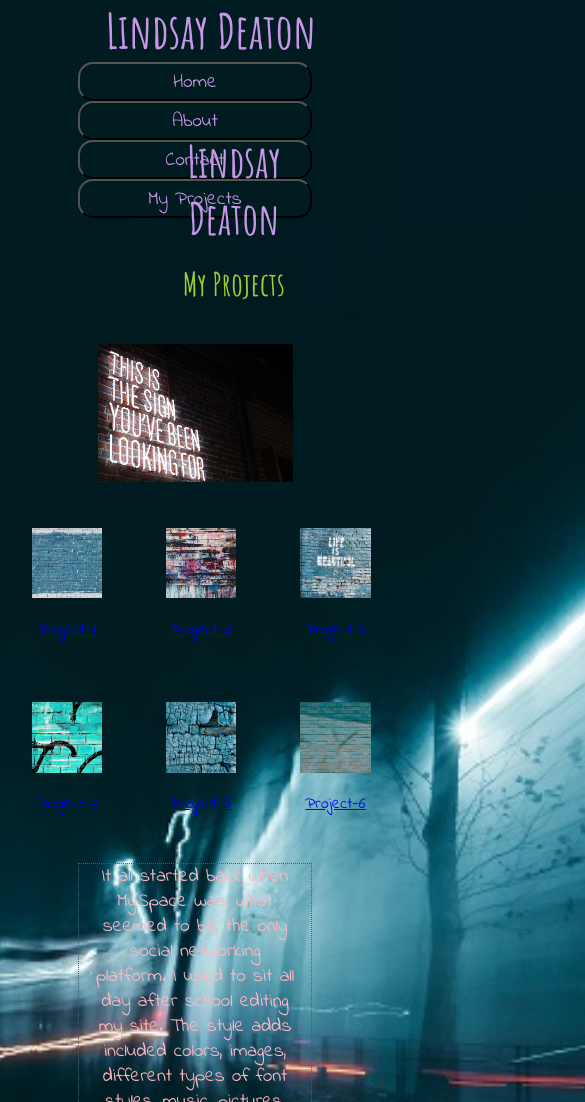
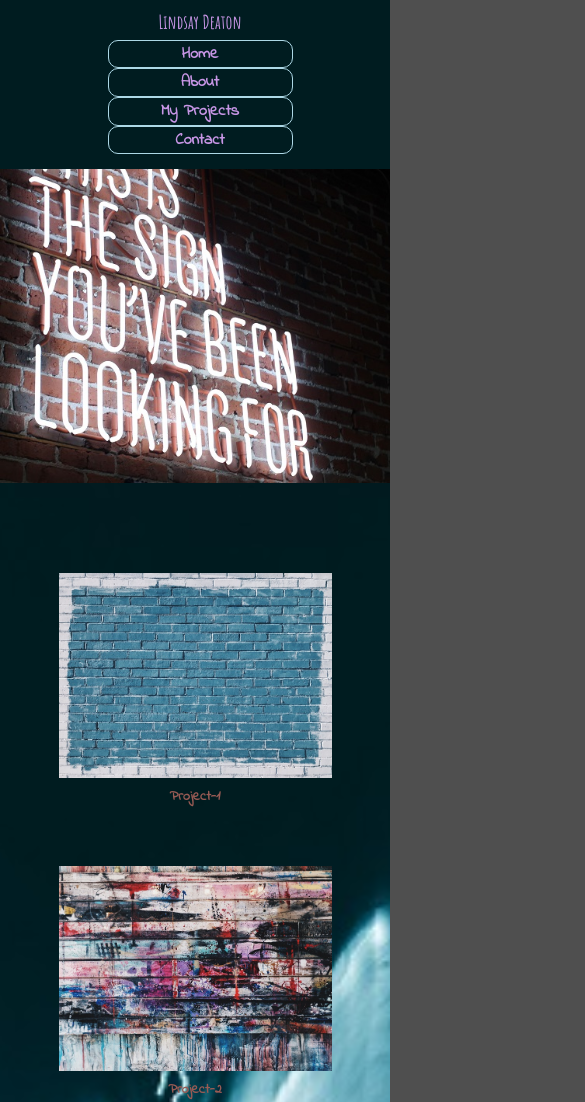
Before and after one commit to lindsay-deaton/learning_portfolio, a plain HTML site: page index.html in a window 390 px wide. Shown: the top 1102 px of the page, 585 px wide, since content can reach past the window. Drawn offline with Linux system fonts and the light colour scheme.

Commit message:
updated mobile views

```diff
--- a/index.html
+++ b/index.html
@@ -19,59 +19,76 @@
     <header>
         <h2>Lindsay Deaton</h2>
         <nav>
-            <button onclick= "window.location.href='index.html'" type="button">Home</button>
-            <button onclick="window.location.href='about.html'" type="button">About</button>
-            <button onclick="window.location.href='contact.html'" type="button">Contact</button>
-            <button onclick="window.location.href='my_projects.html'" type="button">My Projects</button>
+            <a class="button" href="index.html">Home</a>
+            <a class= "button" href="about.html">About</a>
+            <a class= "button" href="my_pojects.html">My Projects</a>
+            <a class= "button" href="contact.html">Contact</a>
+
         </nav>
     </header>
 
 
      <!-- <div class= "background-image" style= "background-image" : url ('projectImgs/pic1.jpg')></div> -->
-<div class="spacing">  </div>
 
-<img src= "projectImgs/aSign1.jpg" class= "headshot" alt= "Me">
-<div class= "topcontainer">
+<br><br><br><br>
+<div class= "topcontainerIndex">
+    <div>
     <h1>Lindsay Deaton</h1>
     <h3>My Projects</h3>
-
+</div>
 </div>
 
 
 
-<section class= "images">
-
-
+<section class= "imagesIndex">
     <div>
-        <a href="projects/project1.html"><img class="squares" src="projectImgs/pic18.jpg" title="projects" alt="projects"><p>Project-1</p></a>
-        <a href="projects/project1.html"><img class="squares" src="projectImgs/pic32.jpg" title="projects" alt="projects"><p>Project-2</p></a>
-        <a href="projects/project1.html"><img class="squares" src="projectImgs/pic24.jpg" title="projects" alt="projects"><p>Project-3</p></a>
+        <div>
+            <img class="squaresIndex" src="projectImgs/pic18.jpg" title="projects"
+                    alt="projects">
+                <p>Project-1</p>
+            </div>
+        <div><img class="squaresIndex" src="projectImgs/pic32.jpg" title="projects"
+                    alt="projects">
+                <p>Project-2</p>
+            </div>
+        <div><img class="squaresIndex" src="projectImgs/pic24.jpg" title="projects"
+                    alt="projects">
+                <p>Project-3</p>
+            </div>
     </div>
 
     <div>
-        <a href="projects/project1.html"><img class="squares" src="projectImgs/pic25.jpg" title="projects" alt="projects"><p>Project-4</p></a>
-        <a href="projects/project1.html"><img class="squares" src="projectImgs/pic26.jpg" title="projects" alt="projects"><p>Project-5</p></a>
-        <a href="projects/project1.html"><img class="squares" src="projectImgs/pic23.jpg" title="projects" alt="projects"><p>Project-6</p></a>
+        <div><img class="squaresIndex" src="projectImgs/pic25.jpg" title="projects"
+                    alt="projects">
+                <p>Project-4</p>
+            </div>
+        <div><img class="squaresIndex" src="projectImgs/pic26.jpg" title="projects"
+                    alt="projects">
+                <p>Project-5</p>
+            </div>
+        <div><img class="squaresIndex" src="projectImgs/pic23.jpg" title="projects"
+                    alt="projects">
+                <p>Project-6</p>
+            </div>
 
     </div>
 
 </section>
 
-<section>
-    <p class = "middle">It all started back when MySpace was, what seemed to be, the only social networking platform.  I used to sit all day after school editing my site.  The style adds included colors, images, different types of font styles, music, pictures, and sections holding everything in their places.  That was 15 years ago and since then I had forgotten what enjoyment I got out of it, until now.  At one point, out of high school,<!--</p> <p class= "middle">!-->
-     I entertained the teachings of information technology just thinking, <span>'I'm good at this whole computers thing.</span>.  During that short journey, I realized I'd be one of very few women in the industry and at the time, my career in sales was taking off. Many years later, here I am, realizing I should have taken the path to support what I knew would be the future and what better avenue than one that came somewhat easy to me? </p>
-
-</section>
 <footer>
-    <a href="https://www.linkedin.com/in/lindsaydeaton" class="social-icon si-rounded si-small si-linkedin" target="_blank">
+    <div><a href="https://www.linkedin.com/in/lindsaydeaton" class="social-icon si-rounded si-small si-linkedin"
+            target="_blank">
             <i class="fa fa-linkedin-square fa-3x"></i></a>
-        &nbsp; &nbsp; &nbsp;
-        <a href="https://twitter.com/speakr_in_n_out?s=09" class="social-icon si-rounded si-small si-twitter" target="_blank">
+        &nbsp;&nbsp;&nbsp;&nbsp;
+        <a href="https://twitter.com/speakr_in_n_out?s=09" class="social-icon si-rounded si-small si-twitter"
+            target="_blank">
             <i class="fa fa-twitter-square fa-3x"></i>
         </a>
         </a>
         <p><br> &nbsp; designed & created by: lindsay-deaton
         </p>
+    </div>
+
     <!-- <button class="foot" onclick="https://www.lindsay-deaton/contact/">Contact</button> -->
 </footer>
 
--- a/style/index.css
+++ b/style/index.css
@@ -1,61 +1,28 @@
-/* Meyer's reset below. Meyer's reset below. Meyers reset below. */
-/* http://meyerweb.com/eric/tools/css/reset/
-   v2.0 | 20110126
-   License: none (public domain)
-*/
+* {
+    margin:0;
+    padding:0;
+    box-sizing: border-box;
+    max-width:100%;
+}
+html {
+    font-size:62.5%;
+}
 
-html, body, div, span, applet, object, iframe,
-h1, h2, h3, h4, h5, h6, p, blockquote, pre,
-a, abbr, acronym, address, big, cite, code,
-del, dfn, em, img, ins, kbd, q, s, samp,
-small, strike, strong, sub, sup, tt, var,
-b, u, i, center,
-dl, dt, dd, ol, ul, li,
-fieldset, form, label, legend,
-table, caption, tbody, tfoot, thead, tr, th, td,
-article, aside, canvas, details, embed,
-figure, figcaption, footer, header, hgroup,
-menu, nav, output, ruby, section, summary,
-time, mark, audio, video {
-	margin: 0;
-	padding: 0;
-	/* border: 0; */
-	font-size: 62.5%;
-	font: inherit;
-	vertical-align: baseline;
-}
-/* HTML5 display-role reset for older browsers */
-article, aside, details, figcaption, figure,
-footer, header, hgroup, menu, nav, section {
-	display: block;
+a {
+    font-weight: 600;
+    text-decoration: none;
+
 }
 body {
-    /* display: inline-block; */
     background-image: url("../projectImgs/pic5.jpg");
     background-color: #4f4f4f;
     background-size:cover;
     background-position: center;
     background-repeat:repeat;
-    font-size: 1rem;
+    font-size: 1.6rem;
     align-items: center;
-    width: 100%;
     line-height: 1.3;
     color: lightpink;
-}
-ol, ul {
-	list-style: none;
-}
-blockquote, q {
-	quotes: none;
-}
-blockquote:before, blockquote:after,
-q:before, q:after {
-	content: '';
-	content: none;
-}
-table {
-	border-collapse: collapse;
-	border-spacing: 0;
 }
 /* Meyer's reset above. Meyer's reset above. Meyers reset above. */
 
@@ -65,9 +32,7 @@ table {
     border: 1px solid black;
 } */
 
-.spacing {
-    margin: 5rem 0 0 0;
-}
+
 
 /* container */
 header {
@@ -75,69 +40,63 @@ header {
     color: #c796e6;
     display: flex;
     width: 100%;
-    /* position: fixed;
-    top: 0;
-    z-index: 999; */
+    justify-content:space-between;
+    position: fixed;
+    margin-bottom: 6rem;
 }
 /* left*/ h2 {
     font-family: 'Amatic SC', cursive;
-    width: 40%;
+    width: 100%;
     font-size: 3rem;
     padding-left: 1rem;
 }
-/* in left*/ button {
+/* in left*/ .button {
     font-family: 'Indie Flower', cursive;
     background-color: #001c20;
     color: #c796e6;
-    font-size: 1.2rem;
     padding: 1.5%;
-    border-radius: 15px;
+    border: .3px solid lightblue;
+    border-radius: 10px;
+    margin-left: 1rem;
 }
 /* right*/ nav {
-    width: 60%;
+    display:flex;
+    justify-content:flex-end;
+    width: 100%;
     margin-right: .5rem;
-    justify-content: flex-end;
-    display: flex;
+
 }
 
-.headshot {
-    display: block;
-    background-image: url('projectImgs/aSign1.jpg');
+
+.topcontainerIndex {
+    background-image: url("/projectImgs/aSign1.jpg");
+    background-size: cover;
+    background-position: center;
+    height: 400px;
+    margin: 0 auto;
     width: 50%;
-    margin: 0 auto;
-    position: relative;
-    margin-top: 6rem;
+    display:flex;
+    justify-content:flex-end;
+    align-items: center;
 }
-.topcontainer {
-    display: block;
-    position: absolute;
-    top: 50%;
-    left: 60%;
-    transform: translate(-50%, -50%);
-    margin: 0 auto;
+.topcontainerIndex div {
+    margin-right: 5rem;
 }
-
 h3 {
     font-family: 'Amatic SC', cursive;
-    font-size: 1.8rem;
+    font-size: 3rem;
     color: yellowgreen;
     text-align: center;
+
 }
-
 h1 {
     font-family: 'Amatic SC', cursive;
     color: #c796e6;
-    font-size: 4.3rem;
+    font-size: 4.5rem;
     text-align: center;
     padding: 1rem;
 }
 
-section {
-    width: 60%;
-    display: flex;
-    margin: auto;
-
-}
 
 img {
     width: 100%;
@@ -146,11 +105,62 @@ img {
     padding-top: 30px;
 }
 
-.middle {
-    position: relative;
+
+.imagesIndex div {
+    display: flex;
+    justify-content: space-around;
+    padding-top: 3rem;
+}
+
+.imagesIndex p {
+    font-family: 'Indie Flower', cursive;
+    font-size: 4rem;
+    width:100%;
+    text-align: center;
+    font-weight: 600;
+}
+.imagesIndex div div {
+    flex-direction: column;
+}
+.squaresIndex {
+    width: 60%;
+}
+.squaresIndex:hover {
+    filter: invert(100);
+}
+
+footer {
+    display: flex;
+    justify-content: center;
+    width: 100%;
+    height: 4rem;
+    background-color: #001b22;
+    border-top: 5px double #197284;
+    margin-top: 4rem;
+    padding-bottom: 2rem;
+    color: #0099CC;
+}
+
+footer div{
+    display:flex;
+    width: 50%;
+    justify-content: center;
+}
+i {
+    color: #0099CC;
+}
+
+/* .foot {
+    width: 10%;
+    height:15%;
+    margin-bottom: 4px;
+} */
+
+.middleIndex {
     text-align: center;
     width: 100%;
-    justify-content: center;  background-image: url('projectImgs/aSign1.jpg');
+    justify-content: center;
+    background-image: url('projectImgs/aSign1.jpg');
     margin: 1rem 0 2rem;
     padding: 0 1rem;
     border: 1px dotted #197284;
@@ -160,99 +170,132 @@ p {
     font-family: 'Indie Flower', cursive;
     font-size: 1.2rem;
     width: 50%;
-    display: block;
-    /* margin: 20px auto; */
+    text-decoration: none;
+    color: #985b54;
 }
-span {
-    font-style: bold;
+
+/* MOBILE SIZING */
+
+/* container */
+@media (max-width:800px) {
+
+    header {
+        padding-top: 1rem;
+        padding-bottom: 1rem;
+    }
+
+    button {
+        font-size: .9rem;
+        width: 90px;
+        height: 40px;
+        padding: -1rem;
+        margin-right: .3rem;
+        margin-top: 15px;
+    }
+.topcontainerIndex {
+    background-position: left;
+    align-items: start;
 
 }
-.images {
-    display: block;
-    width: 100%;
-    margin: 0 auto;
+    .topcontainerIndex h1 {
+       font-size: 3rem;
+       bottom: 300px;
+    }
 
-}
-.images div{
-    display: flex;
-    justify-content: space-evenly;
-}
-.images p{
-    font-family: 'Indie Flower', cursive;
-    font-size: 2rem;
-    padding-bottom: 2rem;
-    word-spacing: 12rem;
-    display: flex;
-    justify-content: center;
-    margin: 0 auto;
-}
+    .topcontainerIndex div{
+        margin: 0;
+        margin-top: 4rem;
+        margin-right: 2rem;
+    }
+    h3 {
+        font-size: 1.4rem;
+    }
 
-.squares {
-    width: 18vw;
-    height: 18vw;
-    object-fit: cover;
-    margin: 0 2rem;
-}
+    h1 {
+        font-size: 2rem;
+        text-align: center;
+        padding: 0rem;
+    }
 
-.squares:hover {
-   filter: blur(12px);
-}
+    .imagesIndex div p {
+        font-size: 1.4rem;
+    }
 
+    .imagesIndex {
+        margin-bottom: 2.5rem;
+    }
 
+    footer {
+        border-top: none;
+        padding-top: 1rem;
+        margin-bottom: 2rem;
+        padding-left: 1.5rem;
+    }
+    footer div {
+        width: 100%;
+        text-align: center;
+margin-left:100px;
+height: 80%;
 
-footer {
-    width: 100%;
-    /* height: 6rem; */
-    background-color: #001b22;
-    border-top: 5px double #197284;
-    display: flex;
-    /* margin:auto; */
-    padding: 2rem 32.7%;
-    color: #0099CC;
 
 }
 
-i {
-    color: #0099CC;
-}
-/* .foot {
-    width: 10%;
-    height:15%;
-    margin-bottom: 4px;
-} */
-@media(max-width:800px){
-    h1{
-        font-size: 2.75rem;
-    }
-    h3{
-        font-size: 2rem;
-    }
-    .topcontainer {
-        display: block;
-        position: absolute;
-        top: 25%;
-        left: 60%;
-        transform: translate(-50%, -50%);
-        margin: 0 auto;
-    }
-    .images p{
-        font-size: 1rem;
+@media (max-width:500px) {
+
+    header {
+        flex-direction: column;
+        justify-content: center;
+        align-items: center;
+        text-align:center;
     }
 
-}
-@media(max-width:400px){
-    header{
-        display: block;
-        text-align: center;
-         }
-         header h2{
-             width: 100%;
-         }
-         header nav{
-             margin:auto;
-             flex-direction: column;
-             justify-content: center;
+    h2 {
+        margin: 0 auto;
+        font-size: 1.9rem;
+    }
 
-         }
+    nav {
+        flex-direction:column;
+        width: 50%;
+        margin: .5rem 0;
+    }
+
+
+    .topcontainerIndex {
+        width: 100%;
+        justify-content: center;
+        align-items: center;
+        margin: 0;
+    }
+    .topcontainerIndex div {
+        display: none;
+    }
+
+     .imagesIndex div p {
+        font-size: 1.4rem;
+    }
+
+    .imagesIndex {
+        margin-bottom: 2.5rem;
+        flex-direction: column;
+        width: 100%;
+
+    }
+    .imagesIndex div {
+        flex-direction: column;
+        width: 100%;
+
+    }
+    .imagesIndex div div {
+        width: 100%;
+    }
+    .squaresIndex {
+        width: 70%;
+    }
+
+    footer {
+        margin-left: -25px;
+    }
+
 
 }
```
Lines whose indentation alone changed are shown as unchanged.
